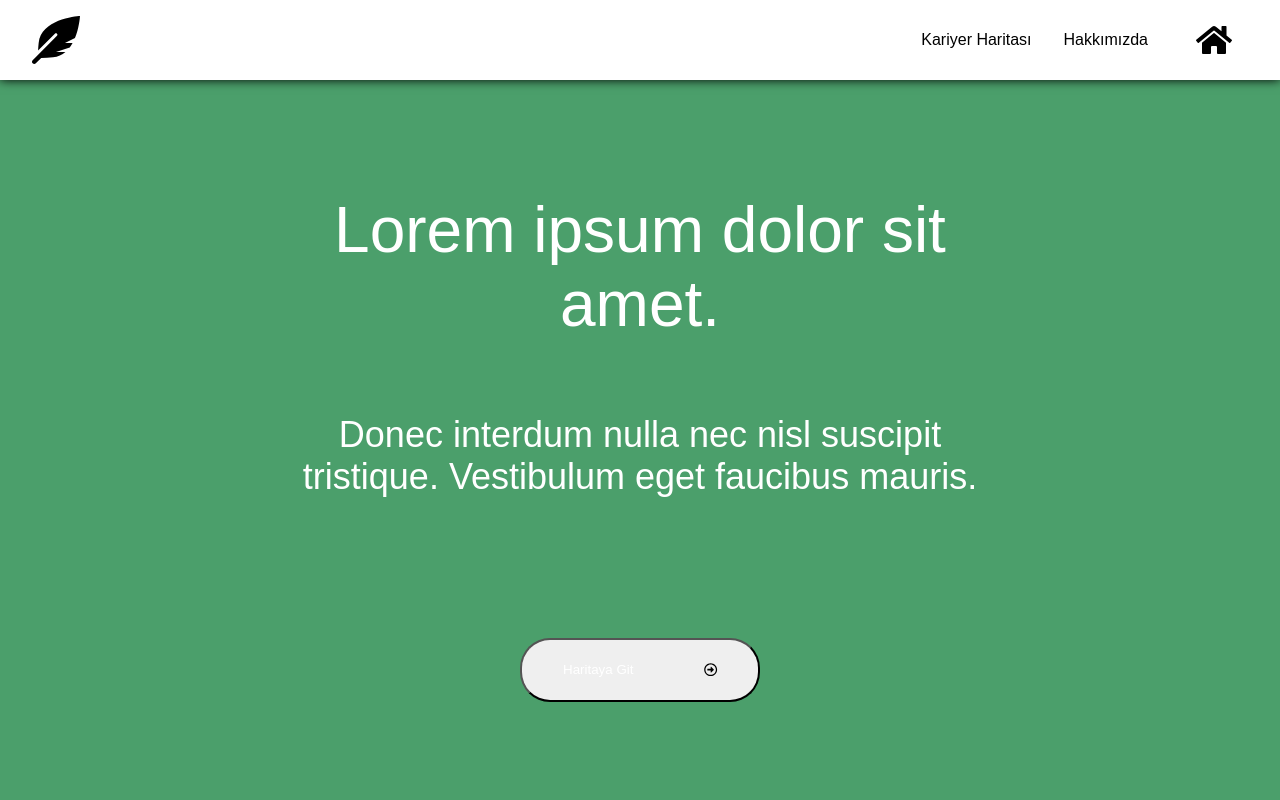
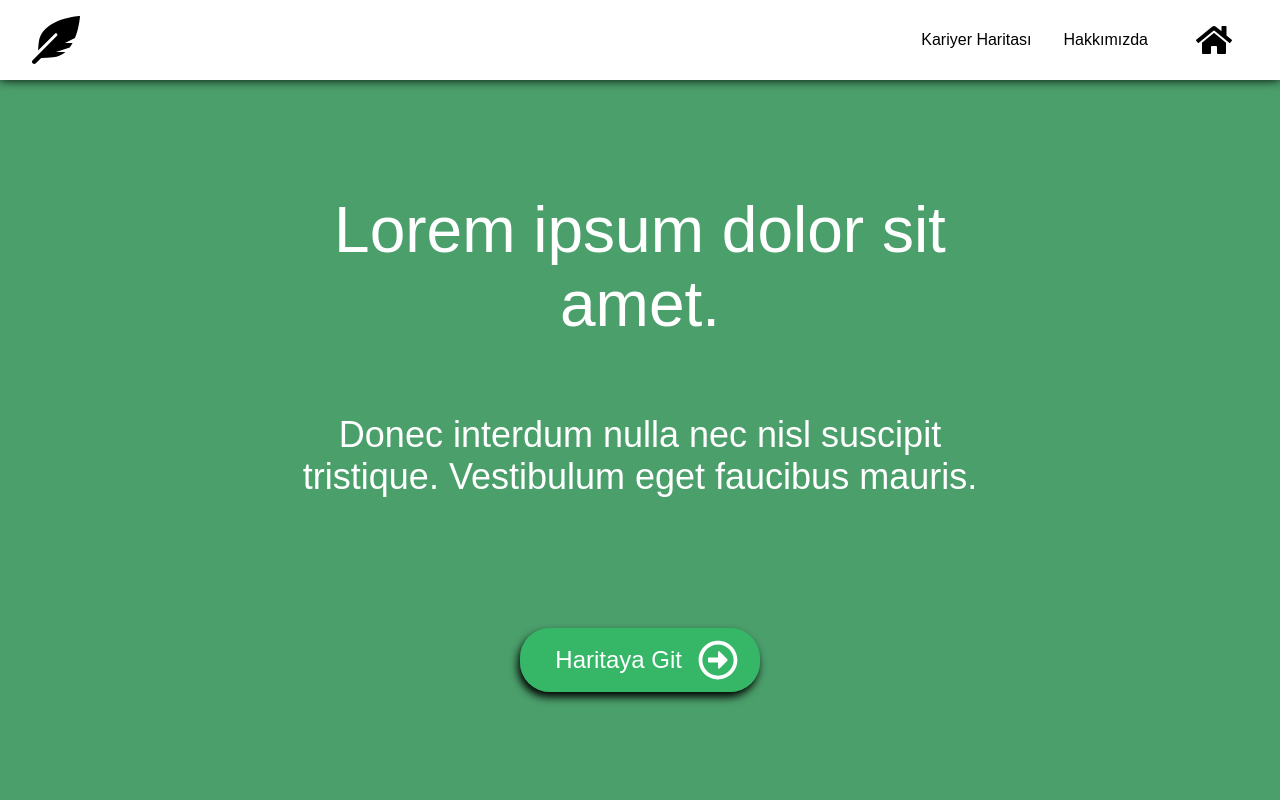
Before and after one commit to serhhan/kariyer-haritam, a React (Create React App) app: page / in a window 1280 px wide. Shown: the top 800 px of the page. Built offline with nearby package versions, Linux system fonts and the light colour scheme.

Commit message:
homepage style changes

```diff
--- a/src/Components/Homepage/Homepage.js
+++ b/src/Components/Homepage/Homepage.js
@@ -9,7 +9,7 @@ const Homepage = () => {
             <h2>Donec interdum nulla nec nisl suscipit<br/> tristique. Vestibulum eget faucibus mauris.</h2>
             <button>
                 <span>Haritaya Git</span>
-                <i class="far fa-arrow-alt-circle-right"></i>
+                <i class="far fa-arrow-alt-circle-right fa-3x"></i>
             </button>
         </div>
     )
--- a/src/Components/Homepage/Homepage.scss
+++ b/src/Components/Homepage/Homepage.scss
@@ -1,5 +1,7 @@
 $text-color: #fff;
 $bg-color: #4B9F6B;
+$button-color: #2dc166b7;
+$arrow-color: #fff;
 
 .texts{
     font-family: 'Montserrat', sans-serif;
@@ -22,20 +24,36 @@ $bg-color: #4B9F6B;
         color: $text-color;
         text-align: center;
         font-weight: 300;
-        padding-bottom: 110px;
+        padding-bottom: 100px;
     }
 
     button{
         width: 15rem;
         height: 4rem;
+        border: none;
         border-radius: 30px;
         display:flex;
         flex-direction: row;
-        justify-content: space-around;
+        justify-content: flex-end;
         align-items: center;
+        background: $button-color;
+        box-shadow: -2px 5px 8px;
+        cursor:pointer;
+
+        //hover + active + focus değişiklikleri eklenecek, + animasyon.
+
+        *{
+            margin-right: 1rem;
+        }
+
+        .fa-arrow-alt-circle-right{
+            color: $arrow-color;
+        }
 
         span{
             font-family: 'Montserrat', sans-serif;
+            font-size: 24px;
+            font-weight: 400;
             color: $text-color;
         }
     }
```
